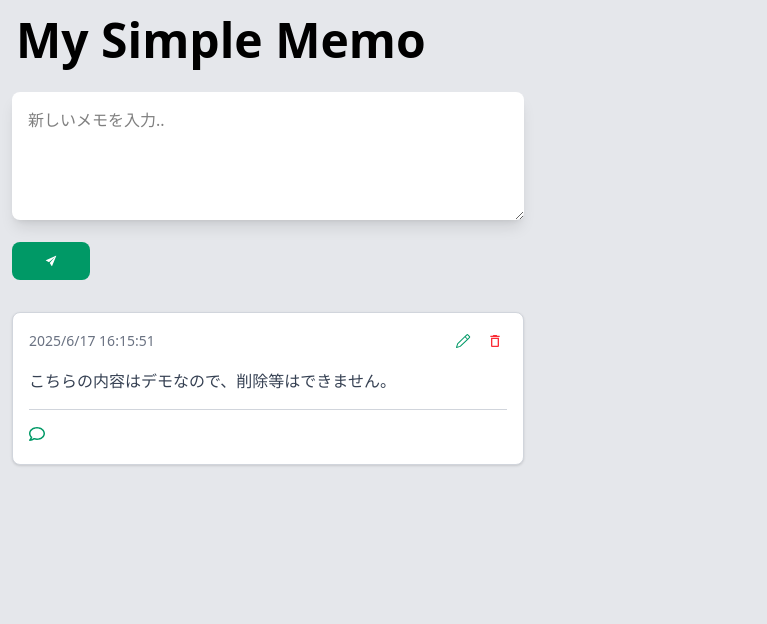
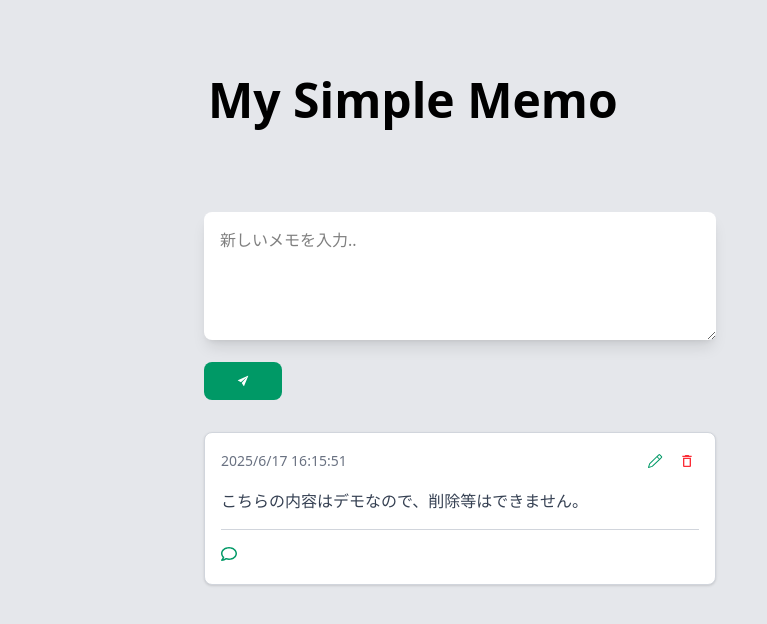
Before and after one commit to pipF-a/React-load03-retry, a React (Vite) app: page / in a window 1280 px wide. Shown: the top 624 px of the page, without its empty margins (0-767 px from the left). Built offline with nearby package versions, Linux system fonts and the light colour scheme.

Commit message:
[update ] レスポンシブ対応

```diff
--- a/src/App.tsx
+++ b/src/App.tsx
@@ -32,7 +32,7 @@ function App() {
   return (
     <>
       <Header/>
-      <main className="p-3 w-full space-y-8 min-h-screen">
+      <main className="max-w-4xl mx-auto p-3 space-y-8 min-h-screen">
         <div >
           <InputMemoArea setMemos={setMemos} handleChangeMemoText={handleChangeMemoText} setHandleChangeMemoText={setHandleChangeMemoText} />
           <MemoList
--- a/src/components/Header/Header.tsx
+++ b/src/components/Header/Header.tsx
@@ -2,7 +2,7 @@ import React from 'react'
 
 export const Header = () => {
   return (
-    <header className='p-4'>
+    <header className='max-w-4xl mx-auto p-4 m-15'>
       <h1 className='text-5xl font-bold'>My Simple Memo</h1>
     </header>
   )
--- a/src/components/InputReply/InputReply.tsx
+++ b/src/components/InputReply/InputReply.tsx
@@ -36,7 +36,7 @@ export const InputReply = ({setReplys,handleChangeReplyText,setHandleChangeReply
     <>
       <textarea
         placeholder="新しいメモを入力.."
-        className="block mt-4 max-w-lg w-md ml-auto rounded-lg p-4 shadow-lg bg-white"
+        className="sm:w-md w-full block mt-4 max-w-lg  ml-auto rounded-lg p-4 shadow-lg bg-white "
         rows={4}
         onChange={changeReplyText}
         value={handleChangeReplyText}
--- a/src/components/ReplyList/ReplyList.tsx
+++ b/src/components/ReplyList/ReplyList.tsx
@@ -8,11 +8,11 @@ interface ReplyListProps {
   replys: Post[];
 }
 
-export const ReplyList: React.FC<ReplyListProps> = ({ replys}) => {
+export const ReplyList: React.FC<ReplyListProps> = ({replys}) => {
   return (
     <ul>
       {replys.map(reply =>(
-        <li key={reply.id} className='w-md mt-3 p-3 ml-auto bg-gray-100 rounded-lg space-y-2'>
+        <li key={reply.id} className='sm:w-md w-auto mt-3 p-3 ml-auto bg-gray-100 rounded-lg space-y-2'>
           <div className="flex items-center justify-between">
             <p className="text-sm text-gray-500">{reply.createdAt}</p>
             <div>
```
